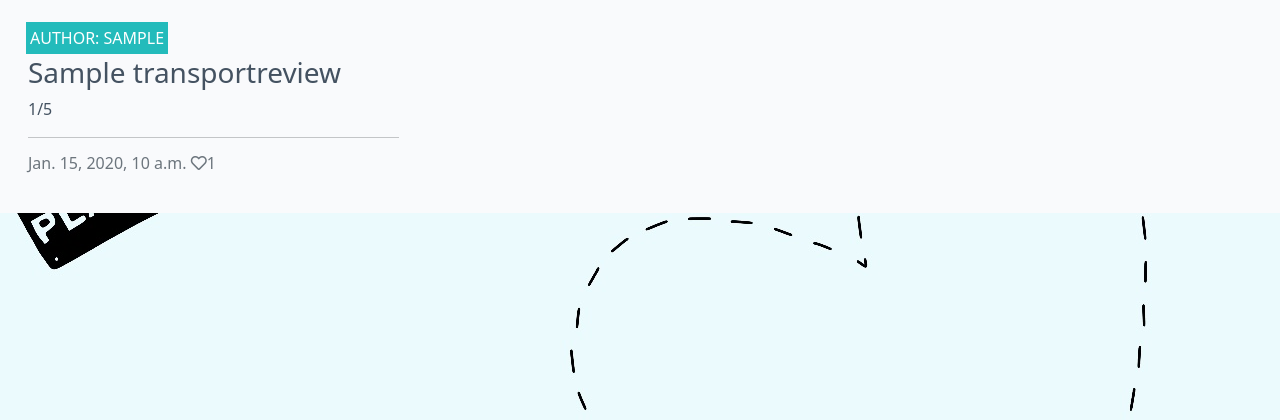
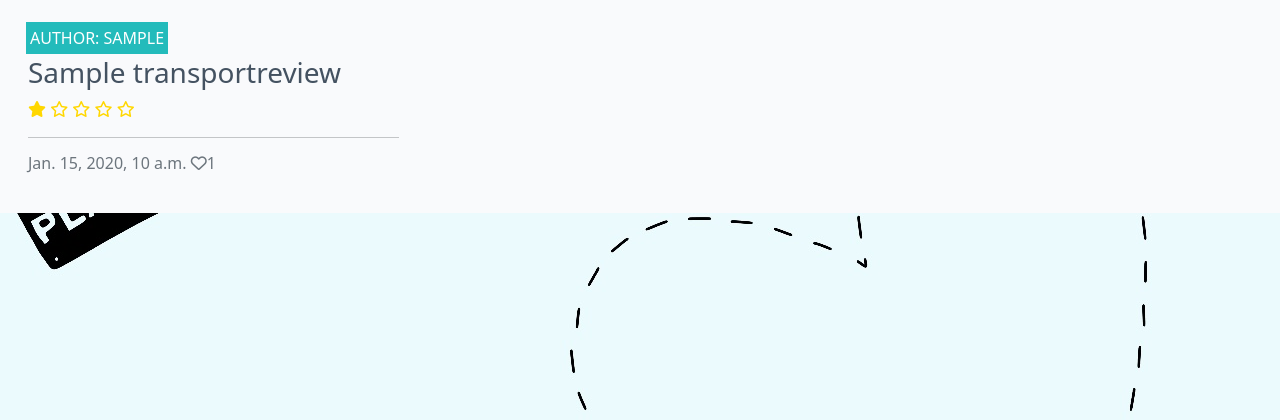
Before and after one commit to Code-Institute-Submissions/ShonaOB-GetAroundProject4_DecResub, a Django app: page / in a window 1280 px wide. Shown: the part 60-480 px from the top of the page. Run offline with Django 3.2, Linux system fonts and the light colour scheme; tables that the repository leaves empty hold one stand-in row (values such as "Sample post"); some libraries are stand-ins or nearby versions.

Commit message:
Add star icons to match ratings and styling

```diff
--- a/static/css/style.css
+++ b/static/css/style.css
@@ -142,3 +142,7 @@ body {
     background: transparent;
     border: none;
 }
+
+.fa-star {
+    color: #ffd700;
+}
--- a/templates/base.html
+++ b/templates/base.html
@@ -16,6 +16,7 @@
     <script src="https://cdn.jsdelivr.net/npm/bootstrap@5.0.1/dist/js/bootstrap.bundle.min.js"
         integrity="sha384-gtEjrD/SeCtmISkJkNUaaKMoLD0//ElJ19smozuHV6z3Iehds+3Ulb9Bn9Plx0x4" crossorigin="anonymous">
     </script>
+    <script src="https://kit.fontawesome.com/b7c98e4770.js" crossorigin="anonymous"></script>
     <link rel="stylesheet" href="{% static 'css/style.css' %}">
 
 </head>
--- a/templates/index.html
+++ b/templates/index.html
@@ -25,7 +25,13 @@
                             </div>
                             <a href="{% url 'review_detail' review.slug  %}" class="post-link">
                                 <h3 class="card-title">{{ review.title }}</h3>
-                                <p class="card-text">{{ review.rating }}/5</p>
+                                <p>
+                                    <span class ="{% if review.rating > 0 %} fa-solid fa-star {% else %} fa-regular fa-star {% endif%}"></span>
+                                    <span class ="{% if review.rating > 1 %} fa-solid fa-star {% else %} fa-regular fa-star {% endif%}"></span>
+                                    <span class ="{% if review.rating > 2 %} fa-solid fa-star {% else %} fa-regular fa-star {% endif%}"></span>
+                                    <span class ="{% if review.rating > 3 %} fa-solid fa-star {% else %} fa-regular fa-star {% endif%}"></span>
+                                    <span class ="{% if review.rating > 4 %} fa-solid fa-star {% else %} fa-regular fa-star {% endif%}"></span>
+                                </p>
                             </a>
                             <hr>
                             <p class="card-text text-muted h6">{{ review.created_on }}
```
Also changed, not shown: templates/review_detail.html (+7 -1 lines).
